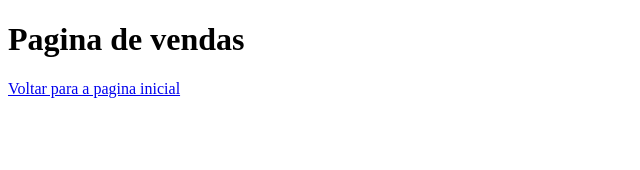
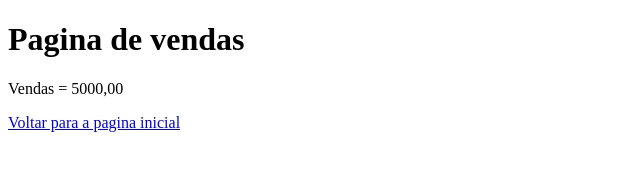
Before and after one commit to MarcelloJPA/GiteGitHub, a plain HTML site: page vendas.html in a window 1280 px wide. Shown: the whole page, without its empty margins (0-640 px from the left). Drawn offline with Linux system fonts and the light colour scheme.

Commit message:
Primeira alteração, acrescentado valor da venda

```diff
--- a/vendas.html
+++ b/vendas.html
@@ -7,6 +7,7 @@
 </head>
 <body>
         <h1>Pagina de vendas</h1>
+        <p>Vendas = 5000,00</p>
         <a href="index.html">Voltar para a pagina inicial</a>
 </body>
 </html>
```
